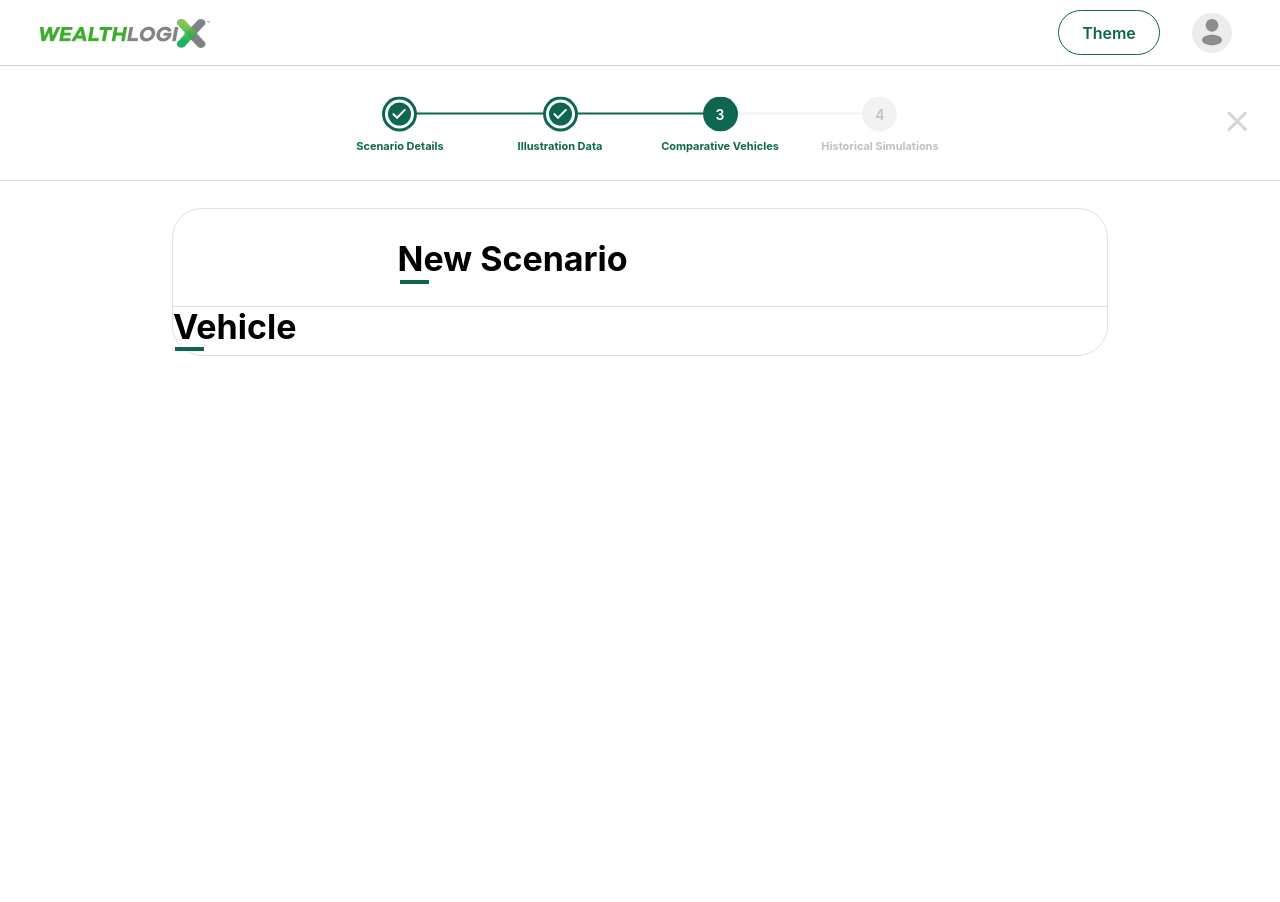
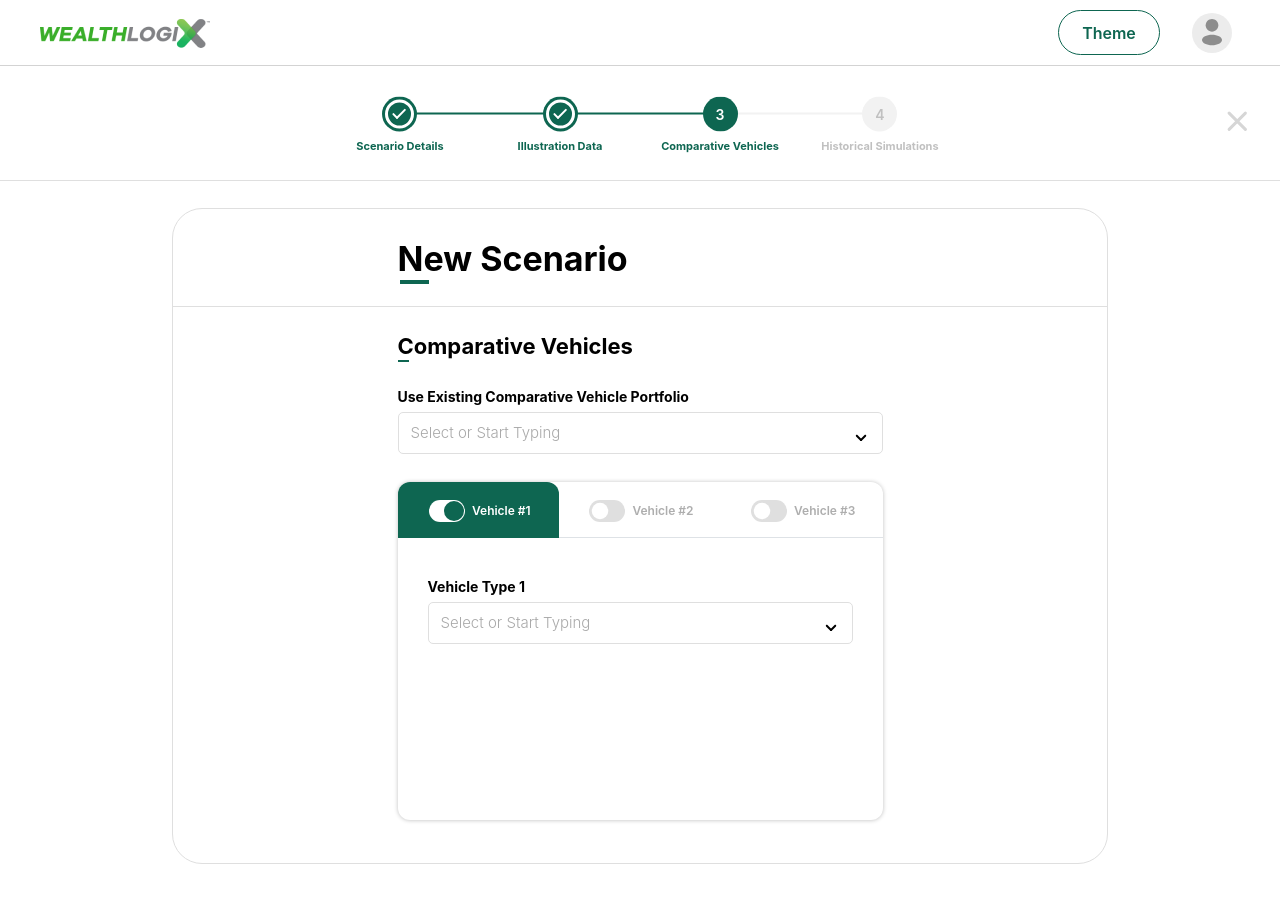
Before and after one commit to cryptostar7/Weallogx_frontend, a Vue app: page /comparative-vehicles in a window 1280 px wide. Shown: the top 902 px of the page. Before the commit the page ends 800 px from the top, so only its background shows below. Built offline with nearby package versions, Linux system fonts and the light colour scheme.

Commit message:
comparative page update

```diff
--- a/src/views/components/comparative/ComparativeVehicleMainSection.vue
+++ b/src/views/components/comparative/ComparativeVehicleMainSection.vue
@@ -43,10 +43,7 @@
                 </h2>
               </div>
             </div>
-            <h2 class="fs-34 bold-fw main-tab-heading me-2">
-            {{vehicle.test}}
-            </h2>
-            <!-- <div class="form-wrapper side-grey-line">
+            <div class="form-wrapper side-grey-line">
               <div class="form-wrapper-inner no-style newScenarioVehicleInner">
                 <h4 class="form-subheading fs-22 fw-bold">
                   Comparative Vehicles
@@ -825,7 +822,7 @@
                   </div>
                 </div>
               </div>
-              <div class="row d-flex justify-content-center">
+              <!-- <div class="row d-flex justify-content-center">
                 <div class="col-md-9">
                   <div class="bottom-buttons-main-div">
                     <div class="text-center mt-30">
@@ -914,8 +911,8 @@
                     </div>
                   </div>
                 </div>
-              </div>
-            </div> -->
+              </div> -->
+            </div>
           </div>
         </div>
       </div>
@@ -947,7 +944,6 @@ export default {
           isSaved: false,
         },
         tab: false,
-        test:'Vehicle',
       },
       tabs: {
         vehicle1: false,
```
